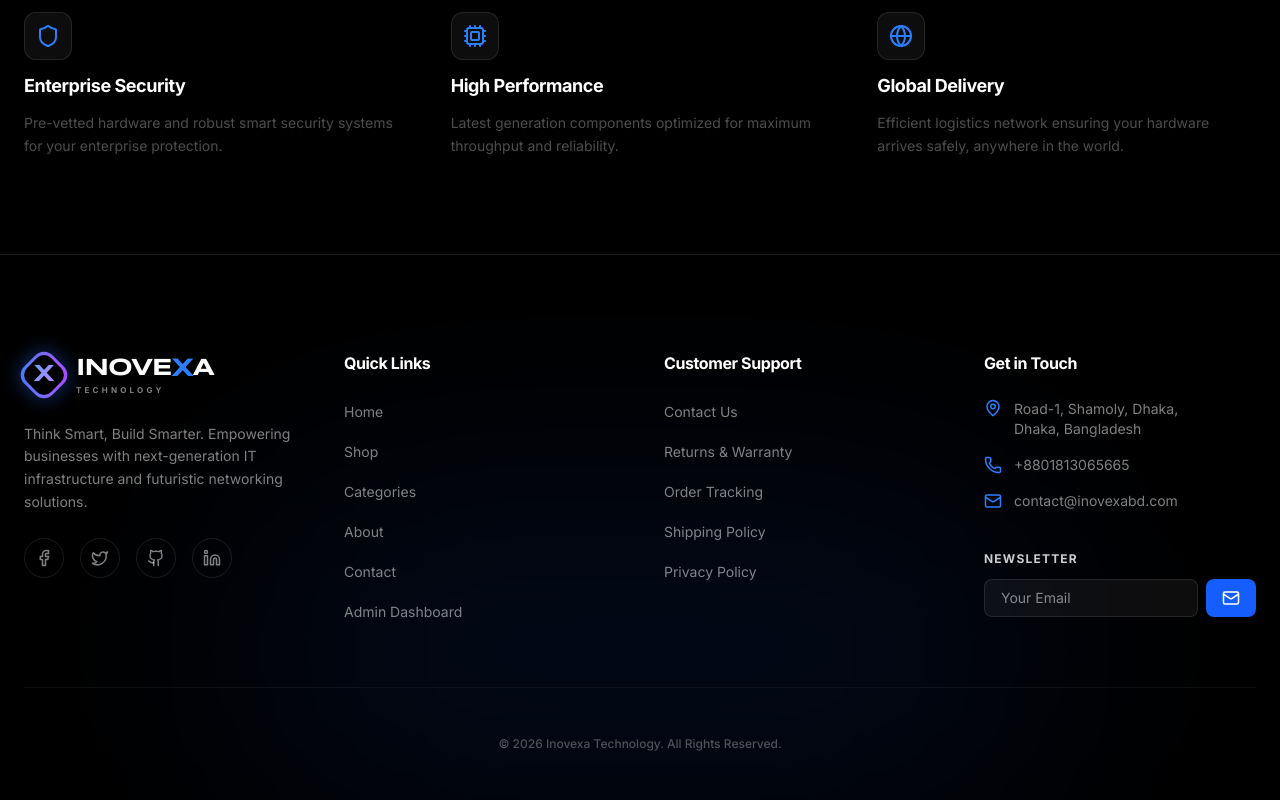
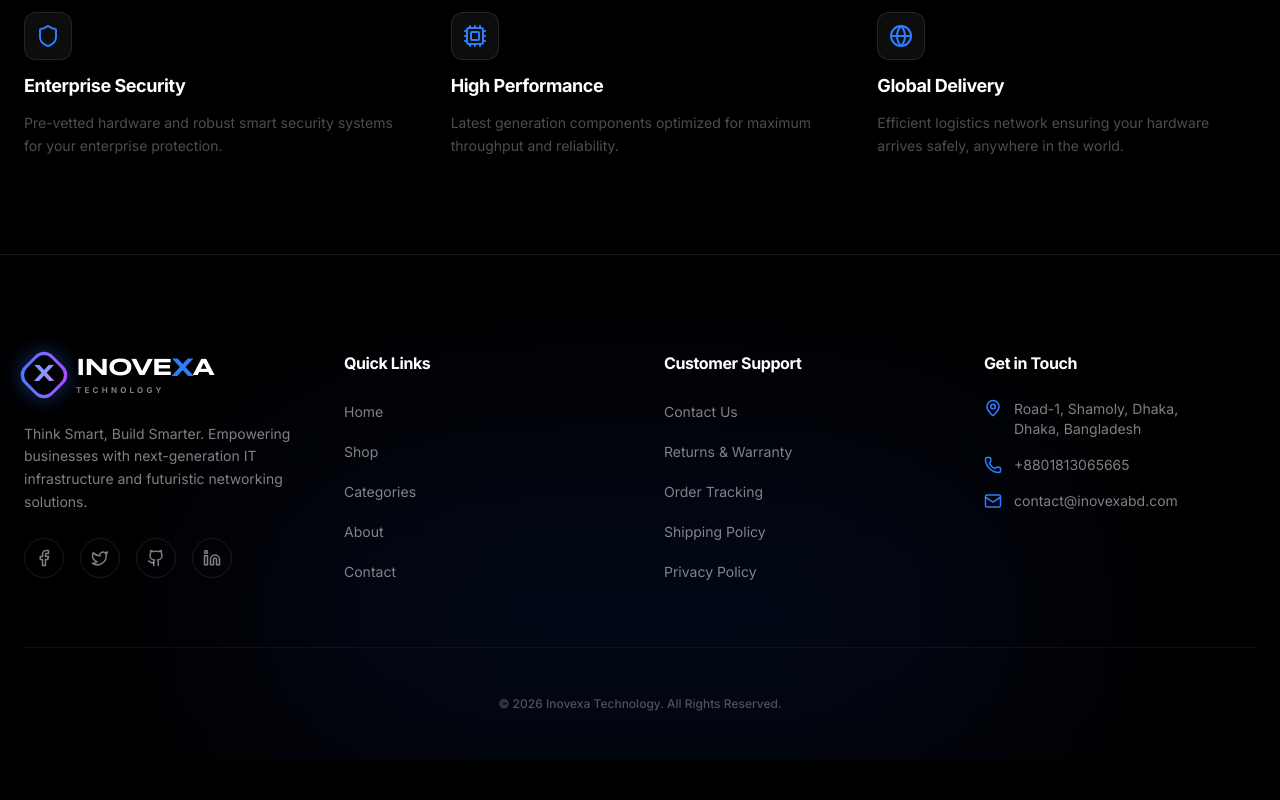
Before and after one commit to KMTanVeer/inovexabd.com, a React (Vite) app: page / in a window 1280 px wide. Shown: the part 3215-4015 px from the top of the page. After the commit the page ends 3975 px from the top, so only its background shows below. Built offline with nearby package versions, Linux system fonts and the light colour scheme.

Commit message:
Remove footer admin and newsletter buttons

```diff
--- a/src/components/layout/Footer.tsx
+++ b/src/components/layout/Footer.tsx
@@ -39,8 +39,7 @@ export function Footer() {
                 { name: 'Shop', path: '/shop' },
                 { name: 'Categories', path: '/categories' },
                 { name: 'About', path: '/contact' },
-                { name: 'Contact', path: '/contact' },
-                { name: 'Admin Dashboard', path: '/admin' }
+                { name: 'Contact', path: '/contact' }
               ].map((item) => (
                 <li key={item.name}>
                   <Link to={item.path} className="text-black/60 dark:text-white/50 hover:text-black dark:hover:text-white transition-colors text-sm">{item.name}</Link>
@@ -85,19 +84,6 @@ export function Footer() {
               </div>
             </div>
 
-            <div className="pt-4">
-              <h5 className="text-black/80 dark:text-white/80 text-xs font-bold uppercase tracking-widest mb-3">Newsletter</h5>
-              <div className="flex gap-2">
-                <input
-                  type="email"
-                  placeholder="Your Email"
-                  className="bg-white/60 dark:bg-white/5 border border-black/10 dark:border-white/10 px-4 py-2 rounded-lg text-sm text-black dark:text-white focus:outline-none focus:border-blue-500 w-full"
-                />
-                <button className="px-4 py-2 bg-blue-600 text-white rounded-lg hover:bg-blue-500 transition-colors">
-                  <Mail size={18} />
-                </button>
-              </div>
-            </div>
           </div>
         </div>
 
```
